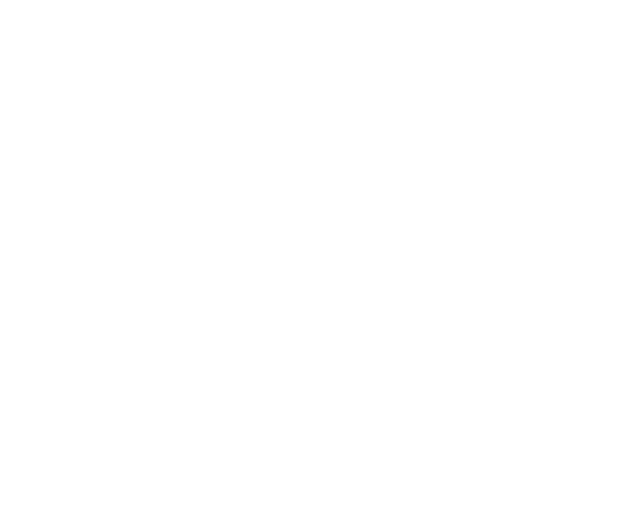
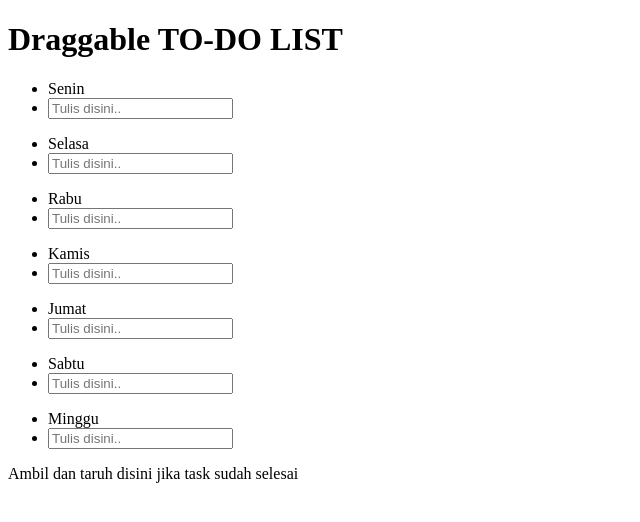
Before and after one commit to ariframaps/-draggable-todo-list, a plain HTML site: page index.html in a window 1280 px wide. Shown: the whole page, without its empty margins (0-640 px from the left). Drawn offline with Linux system fonts and the light colour scheme.

Commit message:
membuat kerangka websise di html

```diff
--- a/index.html
+++ b/index.html
@@ -12,6 +12,40 @@
 
 <body>
 
+    <h1>Draggable TO-DO LIST</h1>
+
+    <div class="todo-container">
+        <ul class="lists" id="senin">
+            <li class="listTitle">Senin</li>
+            <li class="listInput"><input type="text" placeholder="Tulis disini.."></li>
+        </ul>
+        <ul class="lists" id="selasa">
+            <li class="listTitle">Selasa</li>
+            <li class="listInput"><input type="text" placeholder="Tulis disini.."></li>
+        </ul>
+        <ul class="lists" id="rabu">
+            <li class="listTitle">Rabu</li>
+            <li class="listInput"><input type="text" placeholder="Tulis disini.."></li>
+        </ul>
+        <ul class="lists" id="kamis">
+            <li class="listTitle">Kamis</li>
+            <li class="listInput"><input type="text" placeholder="Tulis disini.."></li>
+        </ul>
+        <ul class="lists" id="jumat">
+            <li class="listTitle">Jumat</li>
+            <li class="listInput"><input type="text" placeholder="Tulis disini.."></li>
+        </ul>
+        <ul class="lists" id="sabtu">
+            <li class="listTitle">Sabtu</li>
+            <li class="listInput"><input type="text" placeholder="Tulis disini.."></li>
+        </ul>
+        <ul class="lists" id="minggu">
+            <li class="listTitle">Minggu</li>
+            <li class="listInput"><input type="text" placeholder="Tulis disini.."></li>
+        </ul>
+    </div>
+
+    <div class="trash">Ambil dan taruh disini jika task sudah selesai</div>
 
 
     <script src="//code.jquery.com/jquery-2.1.4.min.j"></script>
```
